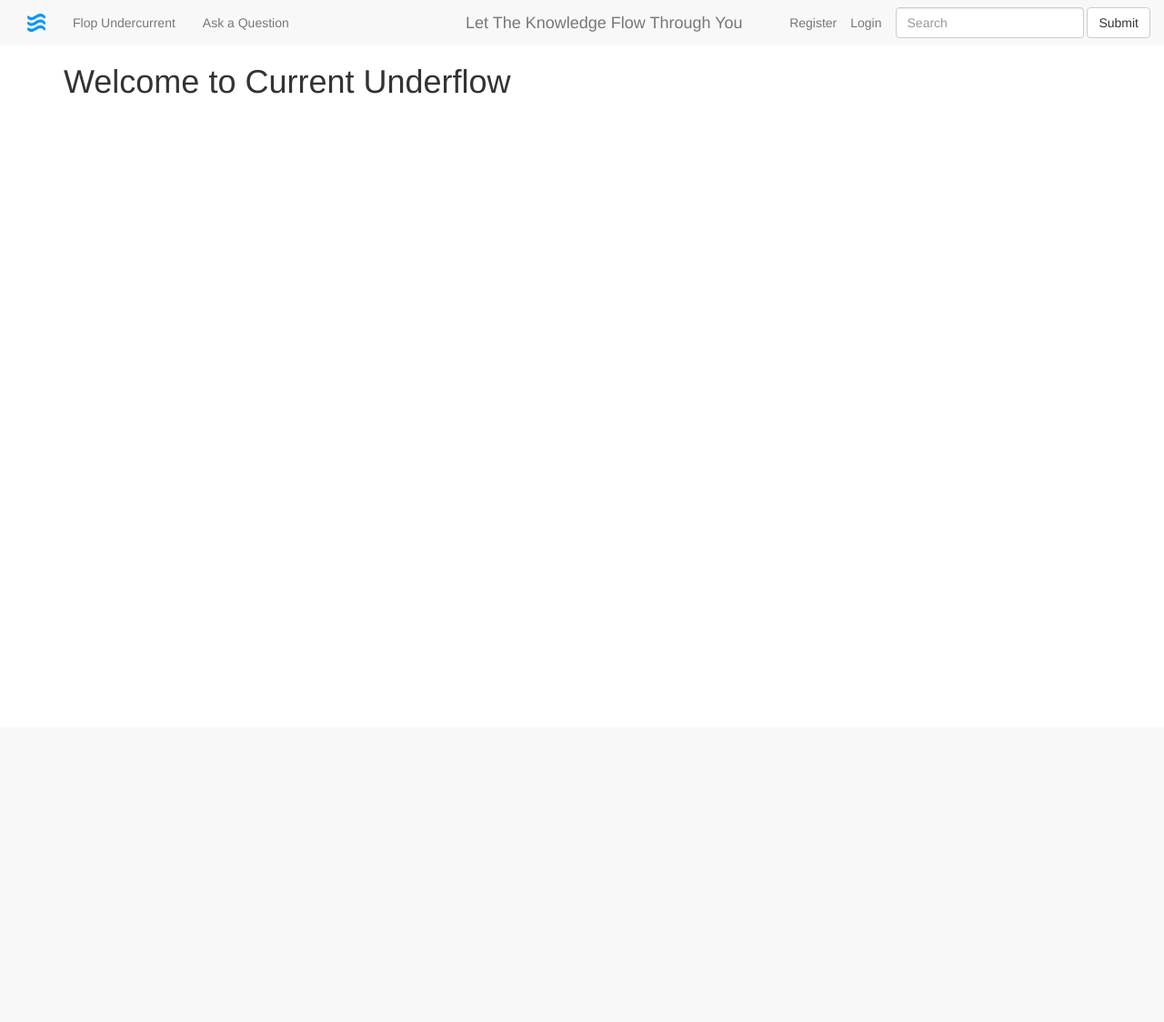
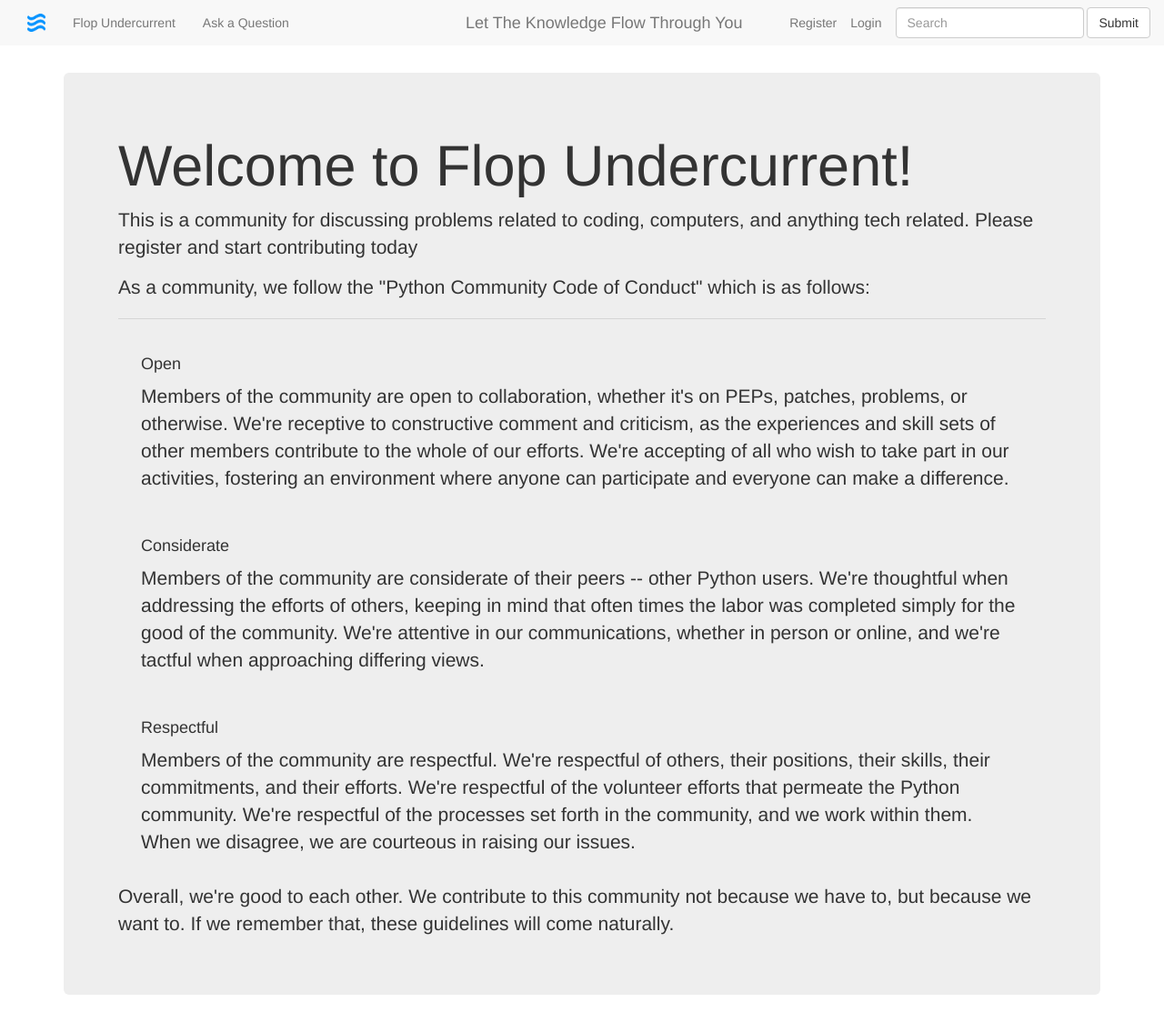
Before and after one commit to sateigen/question-box, a Django app: page / in a window 1280 px wide. Shown: the whole page at 91% size. Before the commit the page ends 103 px from the top, so only its background shows below. Run offline with Django 3.2, Linux system fonts and the light colour scheme; data that the repository does not hold is empty; some libraries are stand-ins or nearby versions.

Commit message:
style changes

```diff
--- a/flop/static/css/style.css
+++ b/flop/static/css/style.css
@@ -8,3 +8,7 @@
     margin-left: -143px !important;  /* 50% of your logo width */
     display: block;
 }
+
+#index {
+  margin-top: 30px;
+}
--- a/flop/templates/flop/index.html
+++ b/flop/templates/flop/index.html
@@ -2,8 +2,62 @@
 {% load static %}
 {% block body %}
 
-<div class="container">
-  <h1>Welcome to Current Underflow</h1>
+<div class="container" id="index">
+  <div class="jumbotron">
+    <h1 class="display-3">Welcome to Flop Undercurrent!</h1>
+    <p class="lead">This is a community for discussing problems related to
+    coding, computers, and anything tech related.  Please register and start
+  contributing today</p>
+    <p class="lead">As a community, we follow the "Python Community Code of
+      Conduct" which is as follows:</p>
+    <hr class="m-y-2">
+  <div class="card card-outline-primary text-xs-center">
+  <div class="card-block">
+    <blockquote class="card-blockquote">
+      <h4 class="card-title">Open</h4>
+      <p>Members of the community are open to collaboration, whether it's on PEPs,
+        patches, problems, or otherwise. We're receptive to constructive comment
+        and criticism, as the experiences and skill sets of other members
+        contribute to the whole of our efforts. We're accepting of all who
+        wish to take part in our activities, fostering an environment where
+        anyone can participate and everyone can make a difference.</p>
+    </blockquote>
+  </div>
+</div>
+<div class="card card-outline-info text-xs-center">
+  <div class="card-block">
+    <blockquote class="card-blockquote">
+      <h4 class="card-title">Considerate</h4>
+      <p>Members of the community are considerate of their peers -- other Python
+         users. We're thoughtful when addressing the efforts of others, keeping
+          in mind that often times the labor was completed simply for the good
+          of the community. We're attentive in our communications, whether in
+          person or online, and we're tactful when approaching differing views.</p>
+    </blockquote>
+  </div>
+</div>
+<div class="card card-outline-success text-xs-center">
+  <div class="card-block">
+    <blockquote class="card-blockquote">
+      <h4 class="card-title">Respectful</h4>
+      <p>Members of the community are respectful. We're respectful of others,
+        their positions, their skills, their commitments, and their efforts.
+        We're respectful of the volunteer efforts that permeate the Python
+        community. We're respectful of the processes set forth in the community,
+         and we work within them. When we disagree, we are courteous in raising
+          our issues.</p>
+    </blockquote>
+  </div>
+</div>
+<div class="card card-outline-success text-xs-center">
+  <div class="card-block">
+      <p>Overall, we're good to each other. We contribute to this community not
+        because we have to, but because we want to. If we remember that, these
+        guidelines will come naturally.</p>
+  </div>
+</div>
+</div>
 </div>
 
+
 {% endblock %}
--- a/flop/templates/flop/profile.html
+++ b/flop/templates/flop/profile.html
@@ -11,7 +11,7 @@
           <div class="row">
             <div class="col-md-3 col-lg-3 " align="center">
               {% if user.avatar == None %}
-                  <img src="DEFAULT_IMAGE" class="img-circle img-responsive">
+                  <img src="{% static 'images/default_profile.jpg' %}" class="img-circle img-responsive">
               {% else %}
                   <img sorc="user.avatar" class="img-circle img-responsive">
               {% endif %}
```
